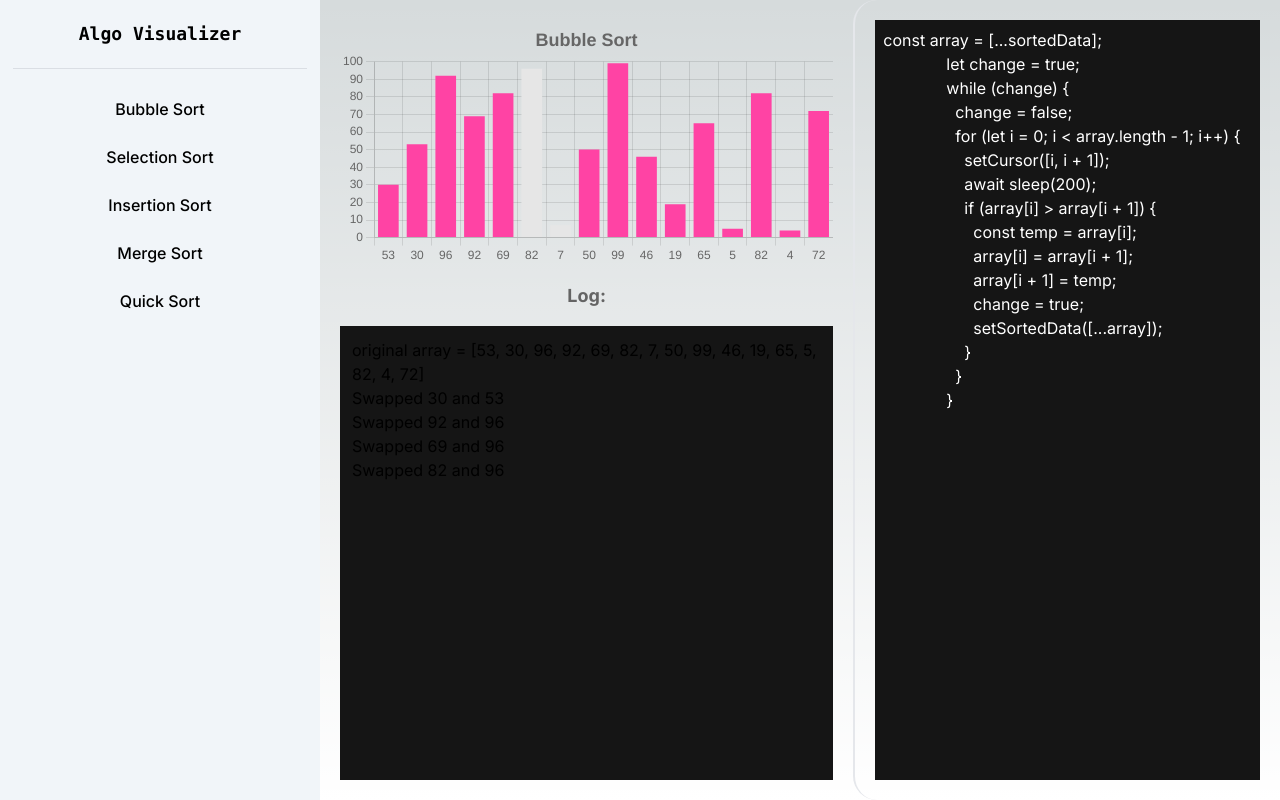
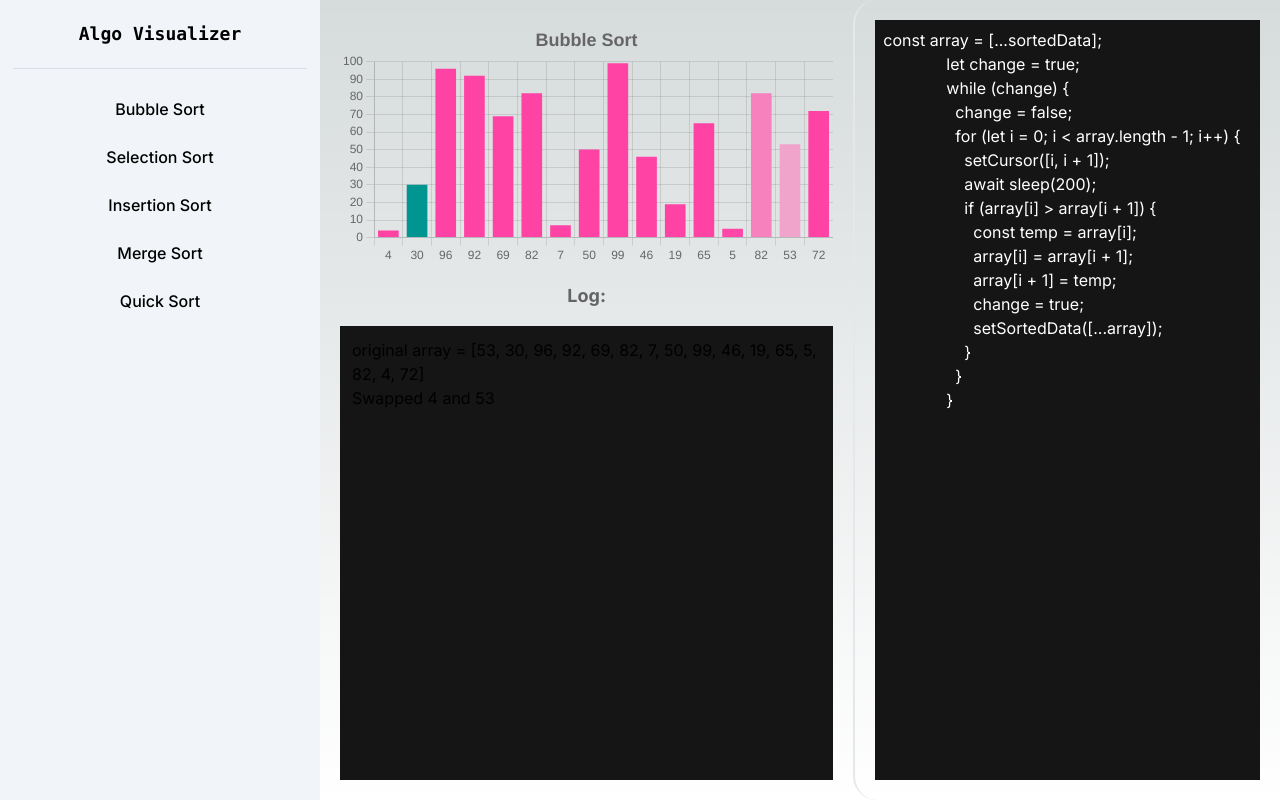
Before and after one commit to Adem-Bouatay/Algo-visualizer, a Next.js app: page / in a window 1280 px wide. Built offline with nearby package versions, Linux system fonts and the light colour scheme.

Commit message:
selection sort

```diff
--- a/src/components/Chart.jsx
+++ b/src/components/Chart.jsx
@@ -54,30 +54,33 @@ const sleep = (ms) => {
   return new Promise((resolve) => setTimeout(resolve, ms));
 };
 
-const Chart = ({ initialData, labels }) => {
+const Chart = ({ initialData }) => {
   const [cursor, setCursor] = useState([0, 1]);
   const [sortedData, setSortedData] = useState(initialData);
   const [log, setLog] = useState(
     `original array = [${initialData.join(", ")}]\n`
   );
-
-  const cursorColor = (context) => {
-    const index = context.dataIndex;
-    return cursor.includes(index) ? "#ffff" : "#f472b6";
+  const selectionSort = async () => {
+    const array = [...sortedData];
+    let newLog = log;
+    let index = 0;
+    while (index < array.length - 1) {
+      let min = index;
+      for (let i = index + 1; i < array.length; i++) {
+        setCursor([index, i]);
+        await sleep(200);
+        if (array[i] < array[min]) min = i;
+      }
+      const temp = array[index];
+      array[index] = array[min];
+      array[min] = temp;
+      setSortedData([...array]);
+      newLog += `Swapped ${array[index]} and ${array[min]}\n`;
+      setLog(newLog);
+      index++;
+    }
+    setCursor([]);
   };
-
-  const [data, setData] = useState({
-    labels,
-    datasets: [
-      {
-        label: "Dataset",
-        data: sortedData,
-        backgroundColor: cursorColor,
-      },
-    ],
-  });
-
-  useEffect(() => {
   const bubbleSort = async () => {
     const array = [...sortedData];
     let change = true;
@@ -101,12 +104,39 @@ const Chart = ({ initialData, labels }) => {
     }
     setCursor([]);
   };
-    bubbleSort();
+
+  /* const cursorColor = (context) => {
+    const index = context.dataIndex;
+    return cursor.includes(index) ? "#ffff" : "#f472b6";
+  };*/
+  const cursorColor = (context) => {
+    const index = context.dataIndex;
+    return index === cursor[0]
+      ? "#00a6a0"
+      : index === cursor[1]
+      ? "#ffff"
+      : "#f472b6";
+  };
+
+  const [data, setData] = useState({
+    labels: sortedData,
+    datasets: [
+      {
+        label: "Dataset",
+        data: sortedData,
+        backgroundColor: cursorColor,
+      },
+    ],
+  });
+
+  useEffect(() => {
+    //bubbleSort();
+    selectionSort();
   }, []);
 
   useEffect(() => {
     setData((prevData) => ({
-      ...prevData,
+      labels: sortedData,
       datasets: prevData.datasets.map((dataset) => ({
         ...dataset,
         data: sortedData,
@@ -127,7 +157,9 @@ const Chart = ({ initialData, labels }) => {
   return (
     <>
       <Bar options={options} data={data} updateMode="active" />
-      <h1 className="text-lg font-bold text-[#646464]">Log:</h1>
+      <h1 className="text-lg font-bold text-[#646464]" onClick={selectionSort}>
+        Log:
+      </h1>
       <div className="w-full h-full">
         <textarea
           className="w-full h-full bg-[#151515] resize-none p-3"
```
Lines whose indentation alone changed are shown as unchanged.
